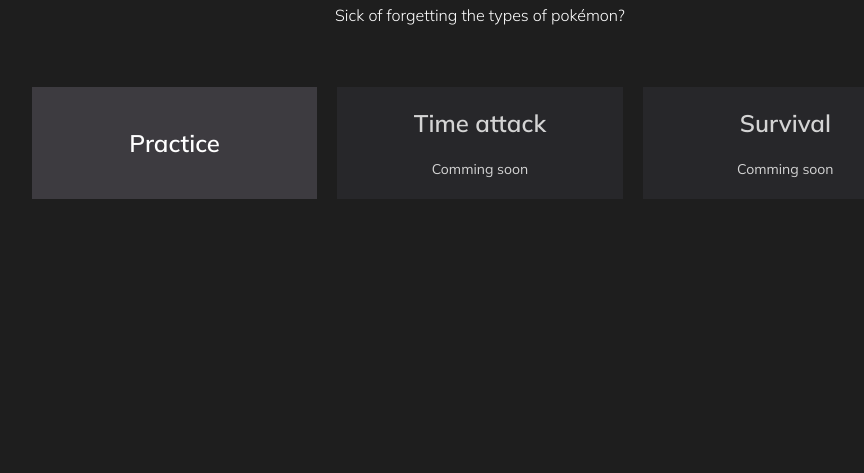
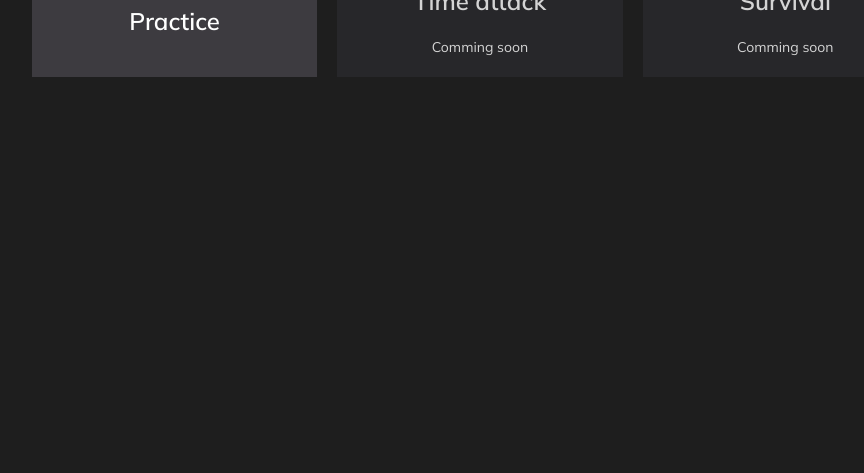
Before and after one commit to DanielEkerhovd/pokeguess.app, a website built with Vite: page index.html in a window 1280 px wide. Shown: the part 335-808 px from the top of the page, without its empty margins (160-1024 px from the left). Built offline with nearby package versions, Linux system fonts and the light colour scheme.

Commit message:
Changed position of landing page content

```diff
--- a/index.html
+++ b/index.html
@@ -18,11 +18,11 @@
 
     <link rel="stylesheet" href="/src/style.css" />
   </head>
-  <body class="bg-dark min-h-screen text-white pt-2 font-mulish">
-    <main class="flex flex-col justify-center items-center min-h-screen gap-5">
+  <body class="bg-dark min-h-screen text-white font-mulish">
+    <main class="flex flex-col items-center min-h-screen gap-5 pt-40">
       <h1 class="text-3xl font-semibold">POKEGUESS</h1>
       <p class="w-11/12 text-center font-light">
-        Sick of forgetting the types of pokémon?
+        Sick of forgetting the typings of pokémon?
       </p>
       <div
         class="flex flex-col md:flex-row gap-5 content-stretch md:items-stretch w-11/12 max-w-sm md:max-w-4xl h-full mt-10"
```
Also changed, not shown: 1 other file.
